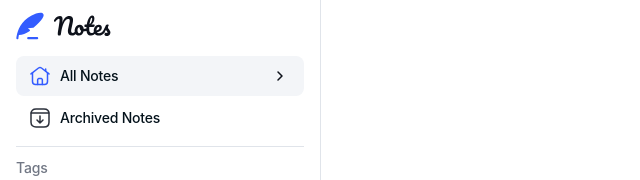
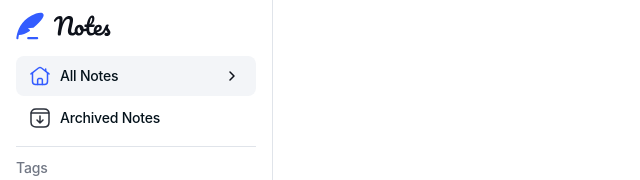
Before and after one commit to HamDean/note-taking-web-app, a React (Vite) app in the folder frontend/: page / in a window 1280 px wide. Shown: the top 180 px of the page, without its empty margins (0-640 px from the left). Built offline with nearby package versions, Linux system fonts and the light colour scheme; a web font is replaced by a local one.

Commit message:
(refactor): Adjust tab sizing

```diff
--- a/frontend/src/components/SideMenuTab.tsx
+++ b/frontend/src/components/SideMenuTab.tsx
@@ -17,11 +17,11 @@ const SideMenuTab = ({
   return (
     <div
       onClick={() => onSelectTab(name)}
-      className={`flex h-10 cursor-pointer items-center hover:bg-neutral-100 hover:dark:bg-neutral-800
+      className={`flex h-10 w-60 cursor-pointer items-center hover:bg-neutral-100 hover:dark:bg-neutral-800
                     rounded-8 px-3 py-2.5 transition-colors
-                    ${isSelected && "bg-neutral-100 dark:bg-neutral-800"}`}
+                    ${isSelected && "justify-between bg-neutral-100 dark:bg-neutral-800"}`}
     >
-      <div className="flex gap-2 items-center min-w-60 text-preset-4 text-neutral-950">
+      <div className="flex gap-2 items-center text-preset-4 text-neutral-950">
         {children}
         <span className="dark:text-white">{name}</span>
       </div>
--- a/frontend/src/components/Tag.tsx
+++ b/frontend/src/components/Tag.tsx
@@ -11,7 +11,7 @@ const Tag = ({ name, onSelectTag, isSelected }: Props) => {
   return (
     <div
       onClick={() => onSelectTag(name)}
-      className={`flex justify-between items-center text-preset-4 text-neutral-700 p-3 cursor-pointer
+      className={`flex justify-between items-center w-60 text-preset-4 text-neutral-700 p-3 cursor-pointer
                   h-10  ${isSelected && "bg-neutral-100 dark:bg-neutral-800 rounded-8"}
     `}
     >
```
